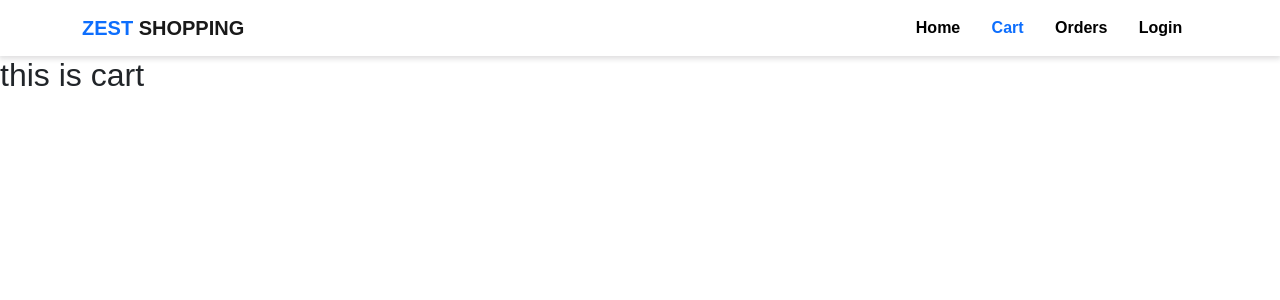
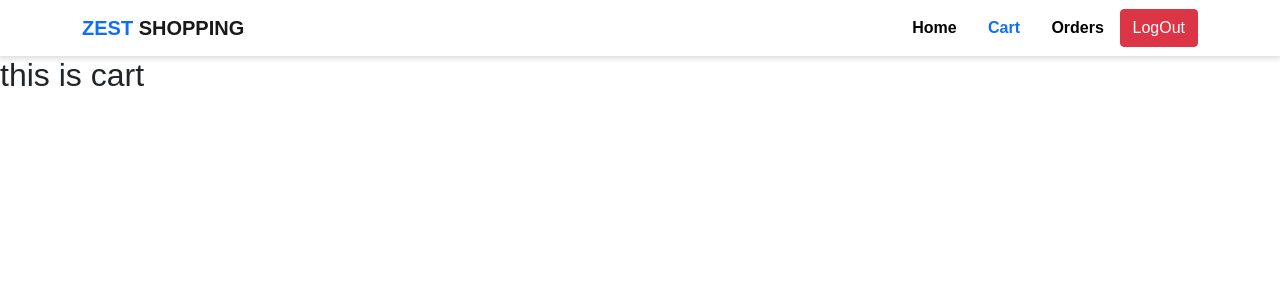
Before and after one commit to sagazirobiul/zest-shopping, a React (Create React App) app in the folder zest-shopping-client/: page /cart in a window 1280 px wide. Shown: the top 300 px of the page. Built offline with nearby package versions, Linux system fonts and the light colour scheme; no server answers; sample sign-in values are in the browser's storage.

Commit message:
added private route & logOut btn on nav

```diff
--- a/zest-shopping-client/src/App.js
+++ b/zest-shopping-client/src/App.js
@@ -9,28 +9,28 @@ import Orders from './pages/Orders';
 import Login from './pages/login/Login';
 import { getDecodedUser } from './pages/login/logInManager';
 import { Toaster } from 'react-hot-toast';
+import PrivateRoute from './components/PrivateRoute';
 
 
 export const UserContext = createContext();
 function App() {
   const [user, setUser] = useState(getDecodedUser());
 
-  console.log(user);
   return (
     <UserContext.Provider value={{user, setUser}}>
       <Toaster/>
       <Router>
           <NavBar/>
           <Switch>
-            <Route path="/product/:id">
+            <PrivateRoute path="/product/:id">
               <ProductDetails/>
-            </Route>
-            <Route path="/cart">
+            </PrivateRoute>
+            <PrivateRoute path="/cart">
               <Cart/>
-            </Route>
-            <Route path="/orders">
+            </PrivateRoute>
+            <PrivateRoute path="/orders">
               <Orders/>
-            </Route>
+            </PrivateRoute>
             <Route path="/login">
               <Login/>
             </Route>
--- a/zest-shopping-client/src/components/NavBar/NavBar.css
+++ b/zest-shopping-client/src/components/NavBar/NavBar.css
@@ -1,6 +1,10 @@
 .navBar {
     box-shadow: 0 2px 5px 1px rgb(64 60 67 / 16%);
     background: #fff;
+}
+
+.navbar-nav {
+    align-items: center;
 }
 
 .nav-item a {
--- a/zest-shopping-client/src/components/NavBar/NavBar.js
+++ b/zest-shopping-client/src/components/NavBar/NavBar.js
@@ -1,16 +1,31 @@
-import React from 'react';
-import { Container, Nav, Navbar } from 'react-bootstrap';
+import React, {useContext} from 'react';
+import { Container, Nav, Navbar, Button } from 'react-bootstrap';
+import toast from 'react-hot-toast';
 import { Link, NavLink } from 'react-router-dom';
+import { UserContext } from '../../App';
+import { handleSignOut } from '../../pages/login/logInManager';
 import './NavBar.css'
 
 const NavBar = () => {
+    const { user, setUser} = useContext(UserContext)
+
+    const signOut = () => {
+        const loading = toast.loading('Please wait...');
+        handleSignOut()
+        .then(res => {
+            toast.dismiss(loading);
+            setUser(res)
+            toast.error('Logged Out!');
+        })
+    }
+
     return (
         <>
             <Navbar collapseOnSelect expand="lg" className="navBar">
                 <Container>
                     <Navbar.Brand as={Link} to="/" className="fw-bold"><span className="text-primary">ZEST</span> SHOPPING</Navbar.Brand>
                     <Navbar.Toggle aria-controls="responsive-navbar-nav" />
-                    <Navbar.Collapse id="responsive-navbar-nav">
+                    <Navbar.Collapse id="responsive-navbar-nav align-items-center">
                         <Nav className="ms-auto">
                             <Nav.Item>
                                 <NavLink exact activeClassName="activePage" to="/">Home</NavLink>
@@ -22,7 +37,11 @@ const NavBar = () => {
                                 <NavLink activeClassName="activePage" to="/orders">Orders</NavLink>
                             </Nav.Item>
                             <Nav.Item>
-                                <NavLink activeClassName="activePage" to="/login">Login</NavLink>
+                                {
+                                    user.isSignedIn ?
+                                    <Button onClick={signOut} variant="danger">LogOut</Button>:
+                                    <NavLink activeClassName="activePage" to="/login">Login</NavLink>
+                                }
                             </Nav.Item>
                         </Nav>
                     </Navbar.Collapse>
--- /dev/null
+++ b/zest-shopping-client/src/components/PrivateRoute.js
@@ -0,0 +1,26 @@
+import React, { useContext } from 'react';
+import { Redirect, Route } from 'react-router';
+import { UserContext } from '../App';
+
+const PrivateRoute = ({ children, ...rest }) => {
+    const { user: { isSignedIn }} = useContext(UserContext)
+    return (
+        <Route
+        {...rest}
+        render={({ location }) =>
+        isSignedIn ? (
+            children
+            ) : (
+            <Redirect
+                to={{
+                pathname: "/login",
+                state: { from: location }
+                }}
+          />
+        )
+      }
+    />
+    );
+};
+
+export default PrivateRoute;
--- a/zest-shopping-client/src/components/SignInForm.js
+++ b/zest-shopping-client/src/components/SignInForm.js
@@ -4,7 +4,7 @@ import { Form } from 'react-bootstrap';
 import { loginWithEmail } from '../pages/login/logInManager';
 import toast from 'react-hot-toast';
 
-const SignInForm = () => {
+const SignInForm = ({redirect, setUser}) => {
     const { register, handleSubmit } = useForm();
 
     const onSubmit = ({email, password}) => {
@@ -14,7 +14,9 @@ const SignInForm = () => {
             if(res.error){
                 toast.error(res.error)
             } else {
+                setUser(res);
                 toast.success('Login successful!')
+                redirect();
             }
             toast.dismiss(loading);
         })
--- a/zest-shopping-client/src/components/SignUpForm.js
+++ b/zest-shopping-client/src/components/SignUpForm.js
@@ -4,7 +4,7 @@ import { Form } from 'react-bootstrap';
 import { createAccount } from '../pages/login/logInManager';
 import toast from 'react-hot-toast';
 
-const SignUpForm = () => {
+const SignUpForm = ({redirect, setUser}) => {
     const { register, handleSubmit } = useForm();
 
     const onSubmit = ({email, password}) => {
@@ -14,7 +14,9 @@ const SignUpForm = () => {
             if(res.error){
                 toast.error(res.error)
             } else {
+                setUser(res)
                 toast.success('Login successful!')
+                redirect();
             }
             toast.dismiss(loading);
         })
--- a/zest-shopping-client/src/pages/login/Login.js
+++ b/zest-shopping-client/src/pages/login/Login.js
@@ -5,12 +5,23 @@ import { Col, Container } from 'react-bootstrap';
 import SignInForm from '../../components/SignInForm';
 import SignUpForm from '../../components/SignUpForm';
 import './Login.css'
+import { useHistory, useLocation } from 'react-router-dom';
 import { loginWithProvider } from './logInManager';
 import toast from 'react-hot-toast';
+import { useContext } from 'react';
+import { UserContext } from '../../App';
 
 const Login = () => {
+    const { setUser } = useContext(UserContext)
     const [isNewUser, setIsNewUser] = useState(false);
     const google = new firebase.auth.GoogleAuthProvider();
+
+    const history = useHistory();
+    const location = useLocation();
+    const { from } = location.state || { from: { pathname: "/" } };
+    const redirect = () => {
+        history.replace(from);
+    }
 
     const handleGoogleLogin = () => {
         const loading = toast.loading('Please wait...');
@@ -19,7 +30,9 @@ const Login = () => {
             if(res.error){
                 toast.error(res.error)
             } else {
-                toast.success('Login successful!')
+                setUser(res);
+                toast.success('Login successful!');
+                redirect();
             }
             toast.dismiss(loading);
         })
@@ -32,12 +45,12 @@ const Login = () => {
                     isNewUser ?
                     <>
                         <p className="formTitle">Sign Up</p>
-                        <SignUpForm/>
+                        <SignUpForm redirect={redirect} setUser={setUser}/>
                         <p className="userIdentity">Already have an account? <button onClick={() => setIsNewUser(false)}>Sign In</button></p>
                     </>:
                     <>
                         <p className="formTitle">Sign In</p>
-                        <SignInForm/>
+                        <SignInForm redirect={redirect} setUser={setUser}/>
                         <p className="userIdentity">Create a new account? <button onClick={() => setIsNewUser(true)}>Sign Up</button></p>
                     </>
                 }
--- a/zest-shopping-client/src/pages/login/logInManager.js
+++ b/zest-shopping-client/src/pages/login/logInManager.js
@@ -87,8 +87,7 @@ export const handleSignOut = () => {
             const signedOutUser = {
                 isSignedIn: false,
                 name: '',
-                email: '',
-                img: ''
+                email: ''
             }
             return signedOutUser;
         })
```
